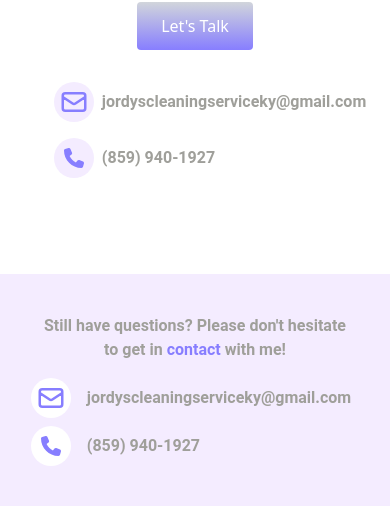
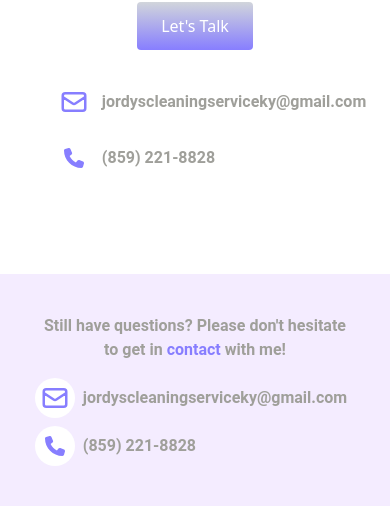
Before and after one commit to Pzink03/Jordys, a React (Vite) app: page /contact in a window 390 px wide. Shown: the part 1016-1522 px from the top of the page. Built offline with nearby package versions, Linux system fonts and the light colour scheme; the HTML template or start-up script is replaced by a standard one.

Commit message:
Added telephone link and email link to footer and about page.

```diff
--- a/src/components/Footer.tsx
+++ b/src/components/Footer.tsx
@@ -23,9 +23,11 @@ export function Footer() {
                     <ul className='flex flex-col justify-center items-start gap-2'>
                         {ICON_LINKS.map (({id, child, href, style, text}) => (
                             // eslint-disable-next-line
-                        <li key={id} className={ "flex gap-2 items-center justify-center rounded-full font-roboto first:hover:bg-gray-600 first:hover:scale-105 first:transition first:duration-300 first:cursor-pointer" + " " + style }>
-                            <a className='text-primary-green flex justify-center items-center bg-white rounded-full w-10 h-10' href={href} target='_blank' rel="noreferrer">  {child}</a>
-                            <p className="px-2 text-base text-subtext font-semibold">{text}</p>
+                        <li key={id} className={ "flex gap-2 items-center justify-center rounded-full font-roboto hover:bg-gray-600 hover:scale-105 transition duration-300 cursor-pointer" + " " + style }>
+                            <a className='flex justify-center items-center ' href={href}>
+                            <p className='text-primary-green flex justify-center items-center w-10 h-10 bg-white rounded-full'>  {child}</p>
+                            <p className="px-2 text-base text-subtext font-semibold whitespace-nowrap">{text}</p>
+                            </a>
                         </li>
                         ))}
                     </ul>
--- a/src/components/constants/iconLinks.tsx
+++ b/src/components/constants/iconLinks.tsx
@@ -7,12 +7,11 @@ export const ICON_LINKS = [
         child: (
             <>
             <HiOutlineMail size={30} />
-
             </>
         ),
-        href: 'https://www.linkedin.com/in/pete-zink-84199025b/',
+        href: "mailto:jordyscleaningserviceky@gmail.com",
+        text: "jordyscleaningserviceky@gmail.com",
         style: '',
-        text: "jordyscleaningserviceky@gmail.com"
     },
     {
         id: 2,
@@ -21,10 +20,8 @@ export const ICON_LINKS = [
                 <FaPhone size={20} />
             </>
         ),
-        href: 'https://github.com/PZink03',
-        text: "(859) 940-1927",
+        href: "tel:859 221 8828",
+        text: "(859) 221-8828",
         style: ""
-
     },
-
 ]
--- a/src/pages/Contact.tsx
+++ b/src/pages/Contact.tsx
@@ -49,8 +49,10 @@ export function Contact(){
               <ul className='flex flex-col md:flex-row items-start md:gap-0 gap-4 justify-center'>
                 {ICON_LINKS.map (({id, child, href, style, text}) => (
                   <li key={id} className={ "flex justify-center items-center whitespace-nowrap gap-2 mx-2 rounded-full font-roboto hover:bg-gray-600 hover:scale-105 transition duration-300 cursor-pointer" + " " + style }>
-                    <a className='flex justify-center items-center w-10 h-10 rounded-full bg-secondary-pink text-primary-green' href={href} target='_blank' rel="noreferrer">  {child}</a>
-                    <p className=" text-base text-subtext font-semibold">{text}</p>
+                    <a className='flex justify-center items-center ' href={href}>
+                      <p className='text-primary-green flex justify-center items-center w-10 h-10 bg-white rounded-full'>  {child}</p>
+                      <p className="px-2 text-base text-subtext font-semibold whitespace-nowrap">{text}</p>
+                    </a>
                   </li>
                 ))}
               </ul>
```
